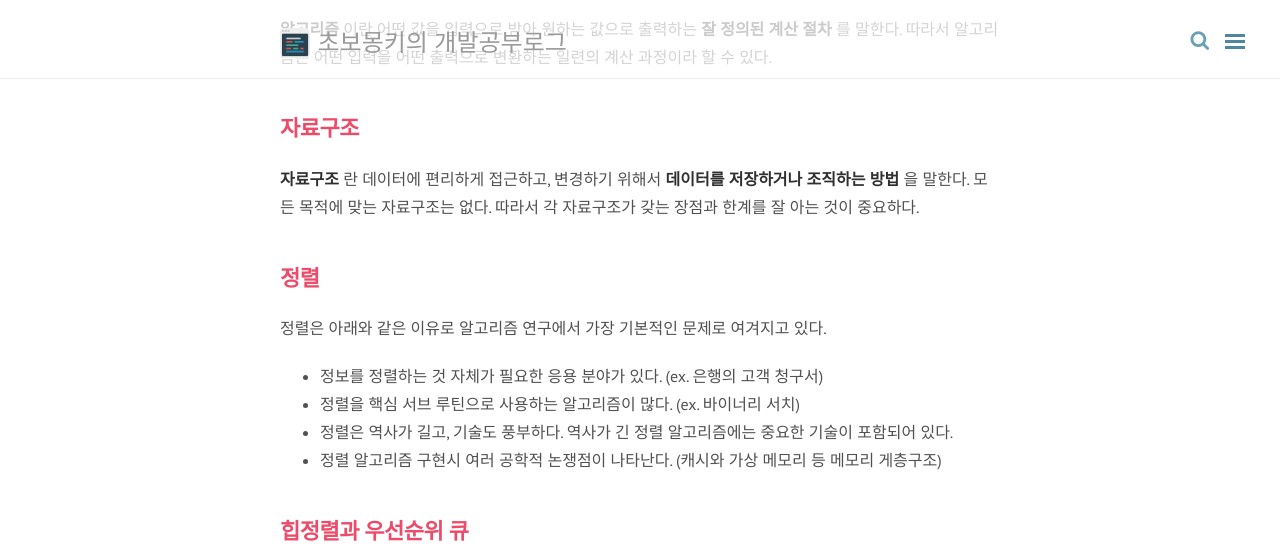
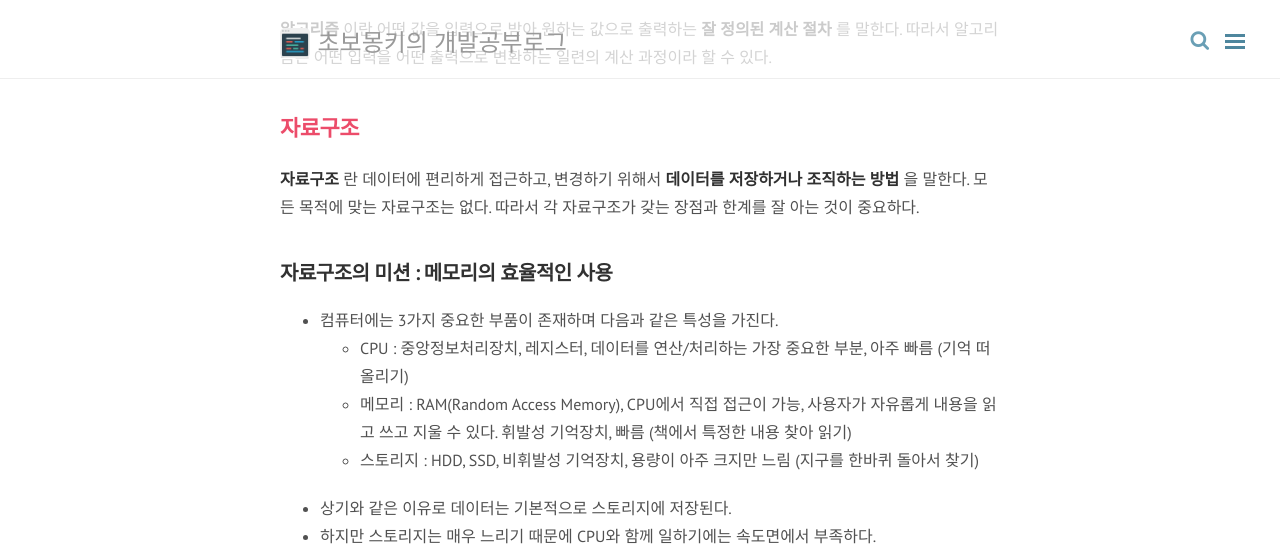
Before and after one commit to wayhome25/wayhome25.github.io, a Jekyll site: the page built from _posts/cs/2017-05-28-algorithm.md, in a window 1280 px wide and 1400 px high, scrolled down 349 px. Shown: the top 554 px of the window. Built offline with Jekyll 4.4.1, drawn with Linux system fonts in a browser that asks for light colours; nearby versions of some CDN libraries; comment, search, counter and statistics services are not loaded; some of the changed text lies outside the part shown.

Commit message:
add blog post

```diff
--- a/_posts/cs/2017-05-28-algorithm.md
+++ b/_posts/cs/2017-05-28-algorithm.md
@@ -17,6 +17,18 @@ comments: true
 **자료구조** 란 데이터에 편리하게 접근하고, 변경하기 위해서 **데이터를 저장하거나 조직하는 방법** 을 말한다.
 모든 목적에 맞는 자료구조는 없다. 따라서 각 자료구조가 갖는 장점과 한계를 잘 아는 것이 중요하다.
 
+### 자료구조의 미션 : 메모리의 효율적인 사용
+- 컴퓨터에는 3가지 중요한 부품이 존재하며 다음과 같은 특성을 가진다.
+	- CPU : 중앙정보처리장치, 레지스터, 데이터를 연산/처리하는 가장 중요한 부분, 아주 빠름 (기억 떠올리기)
+	- 메모리 : RAM(Random Access Memory), CPU에서 직접 접근이 가능, 사용자가 자유롭게 내용을 읽고 쓰고 지울 수 있다. 휘발성 기억장치, 빠름 (책에서 특정한 내용 찾아 읽기)
+	- 스토리지 : HDD, SSD, 비휘발성 기억장치, 용량이 아주 크지만 느림 (지구를 한바퀴 돌아서 찾기)
+- 상기와 같은 이유로 데이터는 기본적으로 스토리지에 저장된다.
+- 하지만 스토리지는 매우 느리기 때문에 CPU와 함께 일하기에는 속도면에서 부족하다.
+- 따라서 어떤 프로그램을 실행하면 해당 프로그램과 데이터는 **메모리로 옮겨진다.**
+- CPU는 메모리에 로드된 데이터를 이용해서 여러가지 일을 하게 된다.
+- 그러므로 실행속도를 결정하는 것은 대체로 `메모리` 이며, 자료구조를 배우는 이유는 `메모리의 효율적인 사용` 이라고 할 수 있다.
+![2917](http://i.imgur.com/g5Q6SOs.png)
+
 ## 정렬
 정렬은 아래와 같은 이유로 알고리즘 연구에서 가장 기본적인 문제로 여겨지고 있다.
 
@@ -33,7 +45,7 @@ comments: true
 ### 힙정렬
 - 힙 정렬(Heapsort)이란 최대 힙 트리나 최소 힙 트리를 구성해 정렬을 하는 방법으로서,
   내림차순 정렬을 위해서는 최대 힙을 구성하고 오름차순 정렬을 위해서는 최소 힙을 구성하면 된다.
-- 힙 정렬이 가장 유용한 경우는, 전체 자료를 정렬하는 것이 아니라 가장 큰 값 몇개만 필요할 떄이다.
+- 힙 정렬이 가장 유용한 경우는, 전체 자료를 정렬하는 것이 아니라 가장 큰 값 몇개만 필요할 때이다.
 - 힙 정렬은 훌륭한 알고리즘이지만 퀵정렬이 일반적으로 더 빠르다. -  시간복잡도 O(n log n)
 - 하지만 힙은 그 자체로 대단히 쓸만한 자료구조이며, 대표적으로 **우선순위 큐** 구현시에 힙이 사용된다.
 
@@ -79,6 +91,5 @@ comments: true
 - 해시 테이블은 사전을 구현하는 가장 효율적인 자료구조이다.
 - 이론적으로는 해시 테이블에서 원소를 찾는 것이 연결 리스트에서 원소를 찾는 것 (O(n)) 만큼 오래 걸릴 수 있지만, 실제 해싱은 성능이 탁월하다.
 - 일반적으로 해시 테이블에서 원소를 찾는 데 걸리는 수행시간은 O(1)이다.
-
 - 해시 테이블은 단순한 표현인 배열을 일반화 한 것이다.
 - 일반적인 배열에 대한 직접 번지화 방법은 배열의 임의의 위치를 O(1)안에 접근하게 하는 효율적인 방법이다.
```
Also changed, not shown: _posts/TIL(Today I Learned)/2017-05-29-06-04-TIL.md (+13 -0 lines), _posts/cs/2017-04-17-cs-18-1.md (+6 -7 lines).
